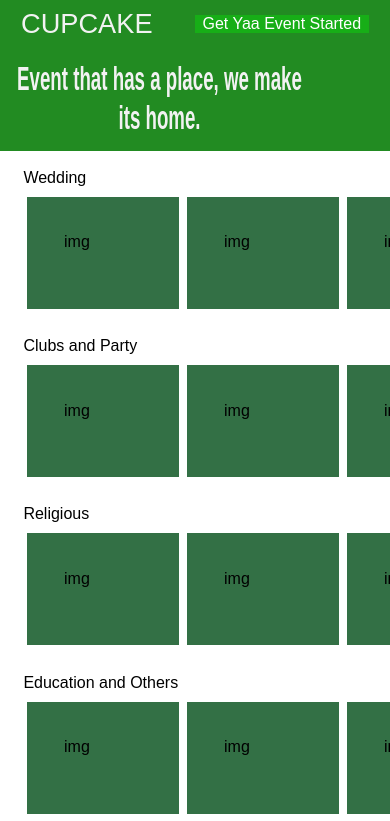
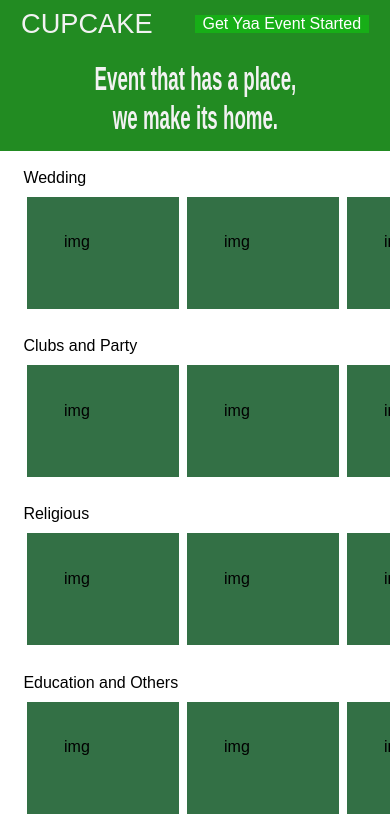
Before and after one commit to kelvinsekx/cupcake, a Gatsby site: page / in a window 390 px wide. Shown: the top 821 px of the page. Built offline with nearby package versions, Linux system fonts and the light colour scheme; Gatsby itself is replaced by a stand-in of ours; what auth0-js would draw is missing.

Commit message:
paragraph  mending

```diff
--- a/src/components/headers/header.styled.js
+++ b/src/components/headers/header.styled.js
@@ -28,7 +28,6 @@ export const StyledP = styled.p`
     font-size: 2.15rem;
   }
   @media only screen and (max-width: 710px){
-    width: 80%;
     font-size: 1.17rem;
       transform: scale(1, 1.75);
   }
--- a/src/components/headers/homeHeader.js
+++ b/src/components/headers/homeHeader.js
@@ -18,7 +18,8 @@ function HomeHeader() {
       </StyledHeaderNav>
 
       <StyledHeaderPDiv>
-        <StyledP>Event that has a place, we make its home.</StyledP>
+        <StyledP>
+          <span>Event that has a place,</span><span className="blockOr"> we make its home.</span></StyledP>
       </StyledHeaderPDiv>
     </div>
   )
--- a/src/components/layout.css
+++ b/src/components/layout.css
@@ -63,4 +63,7 @@ body {
     width: 9.5rem;
     height: 7rem;
   }
+  .blockOr{
+    display:block;
+  }
 }
```
